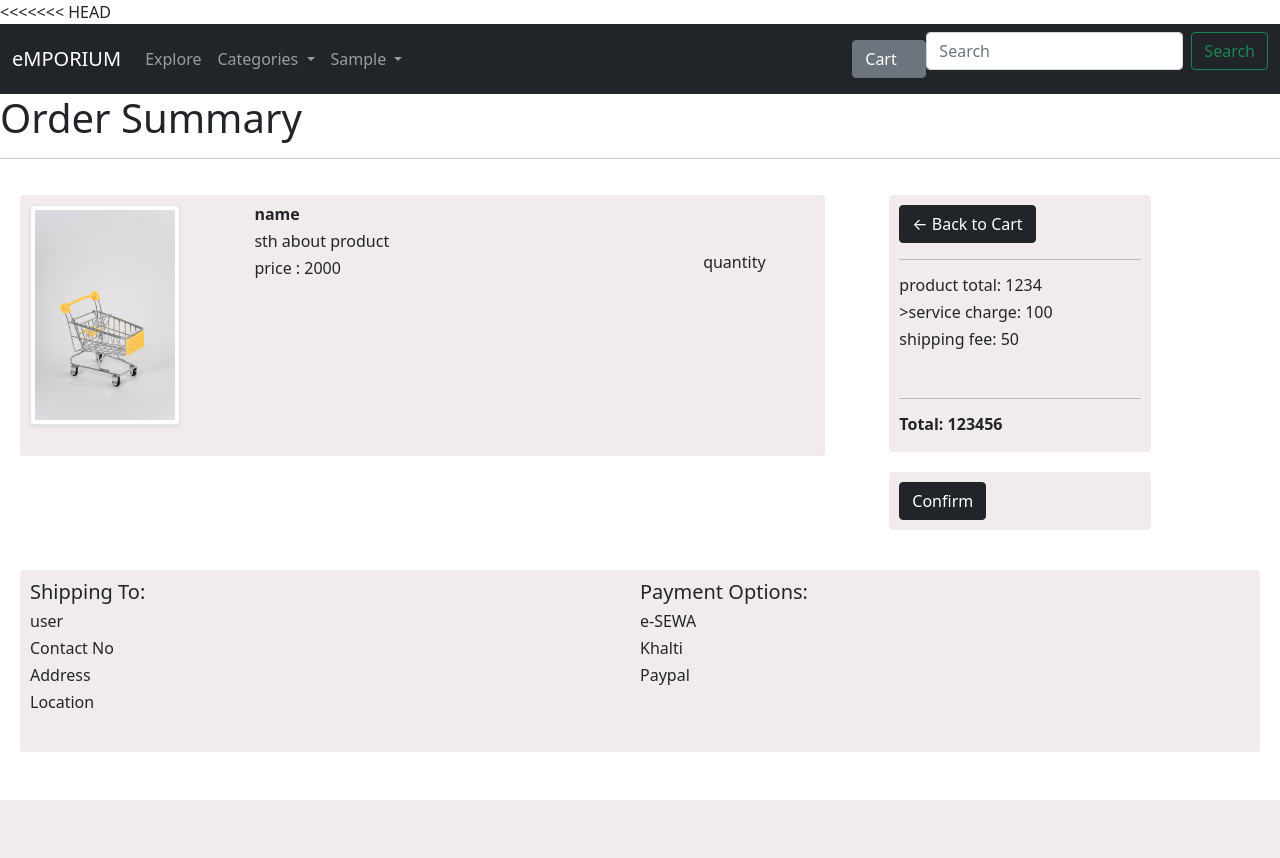
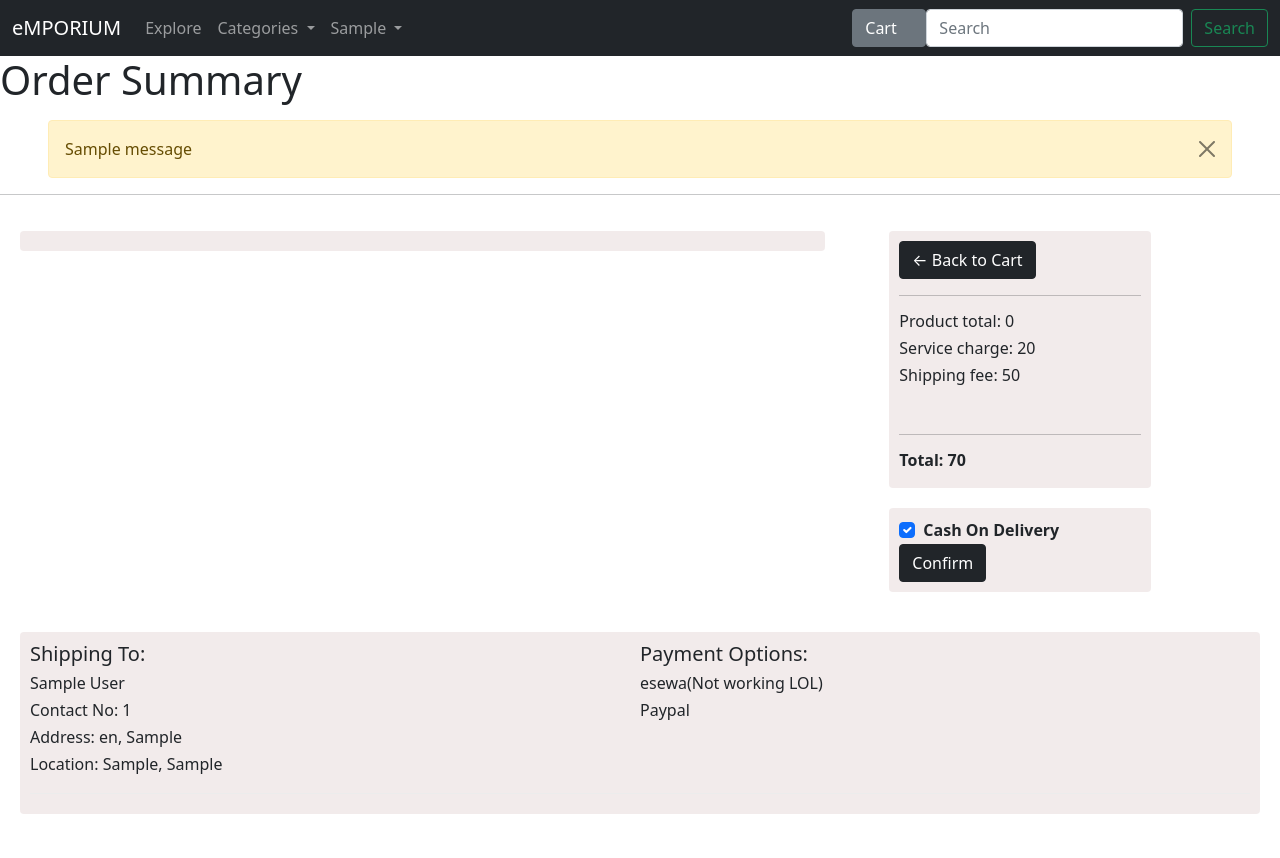
Before and after one commit to namansubedi/eMPORIUM, a Django app: page /orderapp/checkout/ in a window 1280 px wide. Before the commit the page ends 800 px from the top, so only its background shows below. Run offline with Django 3.2, Linux system fonts and the light colour scheme; a user stored in the database is signed in; tables that the repository leaves empty hold one stand-in row (values such as "Sample post"); one stand-in notice (Sample message) is shown; some libraries are stand-ins or nearby versions; some web fonts are replaced.

Commit message:
added order fucntionality

```diff
--- a/orderapp/urls.py
+++ b/orderapp/urls.py
@@ -2,6 +2,8 @@
 from  orderapp import views
 
 urlpatterns = [
-    path('order/', views.order, name="order"),
-    path('checkout/',views.checkout, name = "checkout")
+    path('myorder/', views.myorder, name="myorder"),
+    path('checkout/',views.checkout, name = "checkout"),
+    path('esewa/', views.esewa, name="esewa"),
+    path('confirmation/', views.confirmation, name="confirmation"),
 ]
--- a/orderapp/views.py
+++ b/orderapp/views.py
@@ -1,9 +1,16 @@
-from django.shortcuts import render
+from django.shortcuts import render, redirect
 from cart.models import Cart
+from orderapp.models import order, payment_details, order_item
+from home.models import profiles
+from django.contrib import messages
+import random
 
 # Create your views here.
 
-def order(request):
+def esewa(request):
+    pass
+
+def myorder(request):
     username = request.user.username
     cart = Cart.objects.filter(buyer_id = username)
     context = {
@@ -12,11 +19,77 @@
 
     return render(request , 'myorder.html',context)
 
+def confirmation(request):
+    print('in conf')
+    cod = request.GET['cod']
+    if cod == False:
+        messages.info(request,'Please Complete Payment Process!')
+        return redirect('checkout')
+    else:
+        return redirect('/')
 
 def checkout(request):
-     username = request.user.username
-     cart = Cart.objects.filter(buyer_id = username)
-     context = {
-        'carts':cart
+
+    username = request.user.username
+    profile = profiles.objects.get(user_name= username)
+    cart = Cart.objects.filter(buyer_id = username)
+    product_in_cart=[product for product in Cart.objects.all() if product.buyer_id==username]
+    totalamount=0
+    amount=0
+    charge=0
+
+    if product_in_cart:
+        for product in product_in_cart:
+            temp=(product.quantity*product.product.price)
+            amount=temp+amount
+            totalamount=amount+charge
+
+    grand_total = totalamount + 70
+
+    if request.method == 'POST':
+        try:
+            cod = request.POST['cod']
+        except:
+            cod = False
+        if cod == False:
+            messages.info(request,'Please Complete Payment Process')
+            return redirect('checkout')
+        else:
+
+            temp_order_id = 0
+
+            while True:
+                temp_order_id = random.randint(10000000, 99999999)
+                if not order.objects.filter(order_id= temp_order_id).exists():
+                    break
+
+
+            for prod in cart:
+                product = prod.product
+                product_quantity = prod.quantity
+                order_id = temp_order_id
+
+                an_order = order_item(product = product, product_quantity = product_quantity, order_id = order_id)
+                an_order.save()
+
+            payment = payment_details(order_id = temp_order_id, provider = "cod", amount = grand_total, status = "y")
+            payment.save()
+
+            main_order = order(order_id = temp_order_id, buyer_id = username, status = "pro", amount = grand_total)
+            main_order.save()
+
+            for prod in cart:
+                prod.delete()
+
+            messages.info(request,'Order Has Been Placed! Please go to My Orders for further details!')
+
+            return redirect('checkout')
+
+    context = {
+        'carts':cart,
+        'totalamount': totalamount,
+        'profile': profile,
+        'grandtotal': grand_total,
     }
-     return render (request,'checkout.html',context)
+
+    return render (request,'checkout.html',context)
--- a/templates/base.html
+++ b/templates/base.html
@@ -47,7 +47,7 @@
             {% if showupload == True %}
             <li><a class="dropdown-item" href="{% url 'upload' %}">Upload Product</a></li>
             {% endif %}
-            <li><a class="dropdown-item" href="{% url 'order' %}">My orders</a></li>
+            <li><a class="dropdown-item" href="{% url 'myorder' %}">My orders</a></li>
             <li><a class="dropdown-item" href="{% url 'logout' %}">Logout</a></li>
           </ul>
         </li>
--- a/templates/checkout.html
+++ b/templates/checkout.html
@@ -1,10 +1,16 @@
-<<<<<<< HEAD
 {% extends 'base.html' %}
 {% load static %}
 {% block title %}Myorder{% endblock title %}
 {% block body %}
 
 <h1>Order Summary</h1>
+
+{% for message in messages %}
+    <div class="alert alert-warning alert-dismissible fade show mt-3 mx-5" role="alert">
+     {{ message }}
+    <button type="button" class="btn-close" data-bs-dismiss="alert" aria-label="Close"></button>
+    </div>
+{% endfor %}
 
 <hr>
 <div class="row">
@@ -13,25 +19,26 @@
 
 
         <!-- loop here-->
+        {% for cart in carts%}
         <div class="cart-row">
 
 
-          <div style="flex:2"><img src="static/2.jpg" class="img-fluid img-thumbnail shadow-sm" height="100" width="150"></div>
+          <div style="flex:2"><img src="{{cart.product.image.url}}" class="img-fluid img-thumbnail shadow-sm" height="100" width="150"></div>
           <div style="flex:4">
-              <h6><strong> name</strong></h6>
-              <h6> sth about product</h6>
-              <h6>price : 2000</h6>
+              <h6><strong> {{cart.product.name}}</strong></h6>
+              <h6>{{cart.product.description}}</h6>
+              <h6>price : {{cart.product.price}}</h6>
 
 
           </div>
           <div style="flex:1">
               <br>
               <br>
-              <h6>quantity</h6>
+              <h6>{{cart.quantity}}</h6>
           </div>
 
-
         </div>
+        {% endfor %}
       </div>
     </div>
 
@@ -40,17 +47,26 @@
 
             <a  class="btn btn-dark" href="{% url 'showcart' %}">&#x2190; Back to Cart</a>
             <hr>
-            <h6>product total: 1234</h6>
-            <h6>>service charge: 100</h6>
-            <h6>shipping fee: 50</h6>
+            <h6>Product total: {{totalamount}}</h6>
+            <h6>Service charge: 20</h6>
+            <h6>Shipping fee: 50</h6>
             <br>
 
             <hr>
-            <h6><strong>Total: </strong><strong text-align = "right">123456</h6>
+            <h6><strong>Total: </strong><strong text-align = "right">{{grandtotal}}</h6>
 
         </div>
         <div class="box-element" id = "order">
-            <button type="button" class="btn btn-dark">Confirm</button>
+        <form action="{% url 'checkout' %}" method="post">
+        {% csrf_token %}
+            <div class="form-check">
+                  <input class="form-check-input" type="checkbox" value="" checked="" name="cod" id="cod">
+                  <label class="form-check-label" for="cod">
+                    Cash On Delivery
+                  </label>
+                </div>
+          <button type="submit" class="btn btn-dark" >Confirm</button>
+        </form>
         </div>
     </div>
   </div>
@@ -61,15 +77,17 @@
         <div class="cart-row">
             <div style="flex:2">
                 <h5>Shipping To:</h5>
-                <h6>user</h6>
-                <h6>Contact No</h6>
-                <h6>Address</h6>
-                <h6>Location</h6>
+                <h6>{{user.first_name}} {{user.last_name}}</h6>
+                <h6>Contact No: {{profile.phone_number}}</h6>
+                <h6>Address: {{profile.locale}}, {{profile.area}}</h6>
+                <h6>Location: {{profile.city}}, {{profile.region}}</h6>
             </div>
             <div style="flex:2">
                 <h5>Payment Options:</h5>
-                <h6>e-SEWA</h6>
-                <h6>Khalti</h6>
+                <h6>
+                  esewa(Not working LOL)
+                </h6>
+
                 <h6>Paypal</h6>
 
             </div>
```
Also changed, not shown: orderapp/models.py (+4 -4 lines), orderapp/migrations/0002_auto_20210522_1301.py (added), orderapp/migrations/0003_auto_20210522_1326.py (added).
